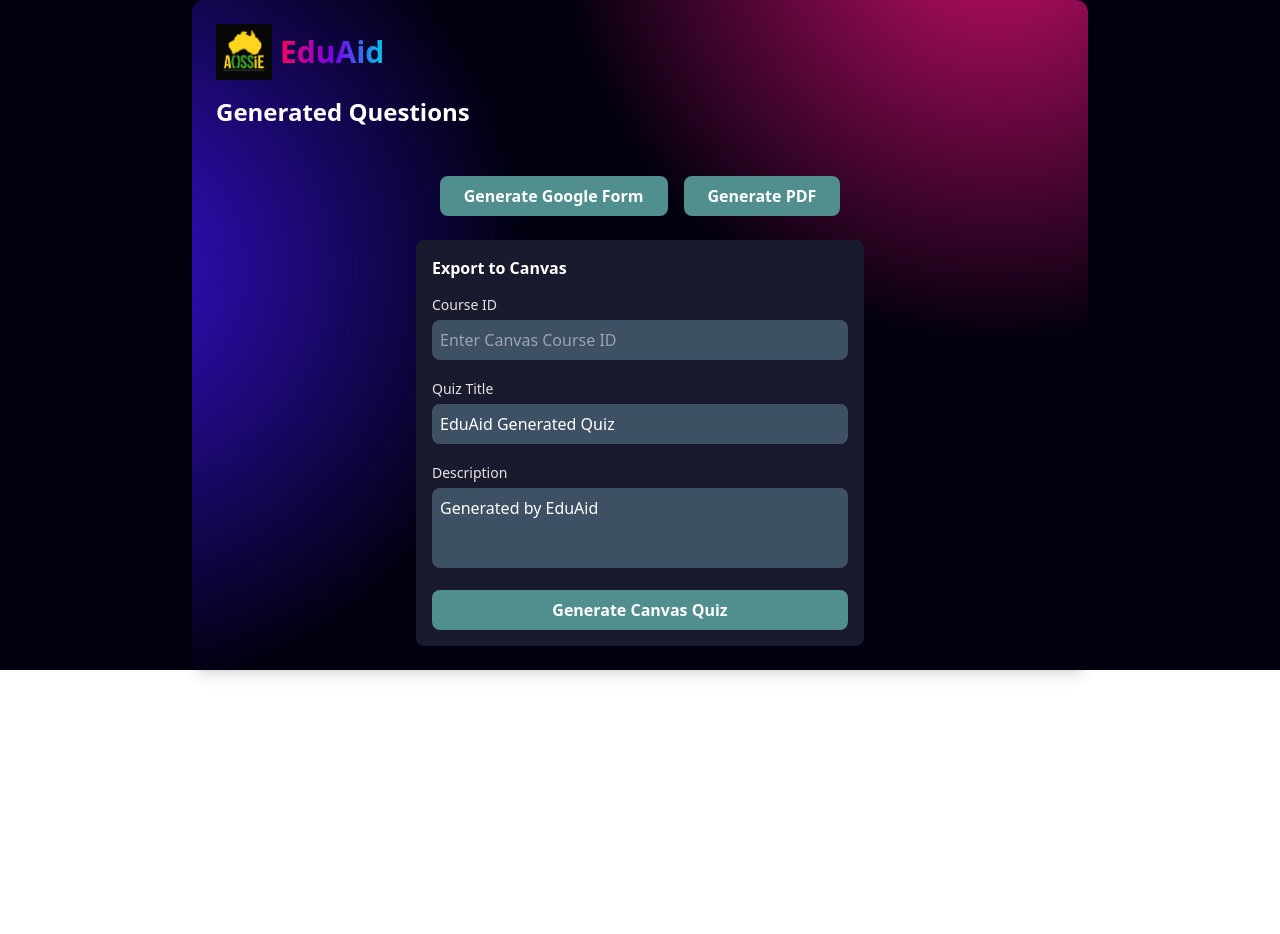
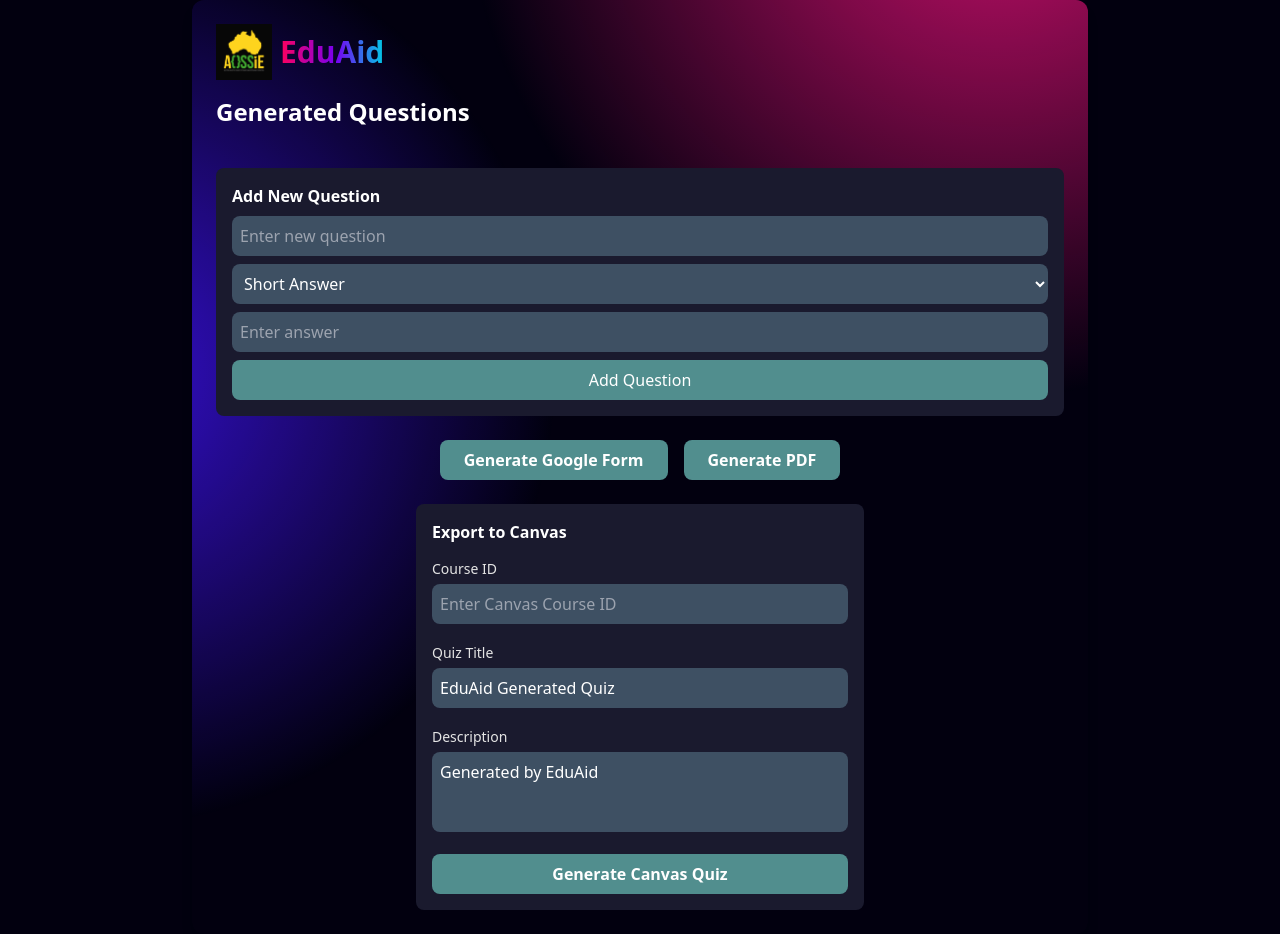
Before and after one commit to AOSSIE-Org/EduAid, a React (Create React App) app in the folder eduaid_web/: page /output in a window 1280 px wide. Before the commit the page ends 800 px from the top, so only its background shows below. Built offline with nearby package versions, Linux system fonts and the light colour scheme.

Commit message:
feat: Allow teachers to edit, add, and delete quiz questions

```diff
--- a/eduaid_web/src/pages/Output.jsx
+++ b/eduaid_web/src/pages/Output.jsx
@@ -6,6 +6,15 @@ import logoPNG from "../assets/aossie_logo_transparent.png";
 
 const Output = () => {
   const [qaPairs, setQaPairs] = useState([]);
+  const [editingIndex, setEditingIndex] = useState(null); // Track which question is being edited
+const [editedPairs, setEditedPairs] = useState([]); // Store edited versions of qaPairs
+const [newQuestion, setNewQuestion] = useState({
+  question: "",
+  question_type: "Short",
+  options: [],
+  answer: "",
+  context: "",
+});
   const [questionType, setQuestionType] = useState(
     localStorage.getItem("selectedQuestionType")
   );
@@ -112,8 +121,68 @@ const Output = () => {
       }
 
       setQaPairs(combinedQaPairs);
+      setEditedPairs([...combinedQaPairs]);
     }
   }, []);
+
+  const startEditing = (index) => {
+    setEditingIndex(index);
+  };
+
+  const saveEdit = (index) => {
+    setEditingIndex(null);
+    setQaPairs([...editedPairs]); // Sync qaPairs with editedPairs for export
+    localStorage.setItem("qaPairs", JSON.stringify(editedPairs)); // Update localStorage
+  };
+
+  const handleEditChange = (index, field, value) => {
+    const updatedPairs = [...editedPairs];
+    updatedPairs[index] = { ...updatedPairs[index], [field]: value };
+    setEditedPairs(updatedPairs);
+  };
+
+  const handleOptionChange = (index, optionIdx, value) => {
+    const updatedPairs = [...editedPairs];
+    const options = [...updatedPairs[index].options];
+    options[optionIdx] = value;
+    updatedPairs[index].options = options;
+    setEditedPairs(updatedPairs);
+  };
+
+  const deleteQuestion = (index) => {
+    const updatedPairs = editedPairs.filter((_, i) => i !== index);
+    setEditedPairs(updatedPairs);
+    setQaPairs(updatedPairs);
+    localStorage.setItem("qaPairs", JSON.stringify(updatedPairs));
+  };
+
+  const addOption = (index) => {
+    const updatedPairs = [...editedPairs];
+    updatedPairs[index].options = [...(updatedPairs[index].options || []), ""];
+    setEditedPairs(updatedPairs);
+  };
+
+  const removeOption = (index, optionIdx) => {
+    const updatedPairs = [...editedPairs];
+    updatedPairs[index].options = updatedPairs[index].options.filter((_, i) => i !== optionIdx);
+    setEditedPairs(updatedPairs);
+  };
+
+  const handleNewQuestionChange = (field, value) => {
+    setNewQuestion((prev) => ({ ...prev, [field]: value }));
+  };
+
+  const addNewQuestion = () => {
+    if (!newQuestion.question || !newQuestion.answer) {
+      alert("Please fill in the question and answer!");
+      return;
+    }
+    const updatedPairs = [...editedPairs, { ...newQuestion }];
+    setEditedPairs(updatedPairs);
+    setQaPairs(updatedPairs);
+    localStorage.setItem("qaPairs", JSON.stringify(updatedPairs));
+    setNewQuestion({ question: "", question_type: "Short", options: [], answer: "", context: "" });
+  };
 
   const generateGoogleForm = async () => {
     const response = await fetch(
@@ -420,11 +489,69 @@ const Output = () => {
 
         {/* Questions List */}
         <div className="flex-1 overflow-y-auto scrollbar-thin scrollbar-thumb-gray-700 scrollbar-track-gray-900">
-          {qaPairs.map((qaPair, index) => {
-            const combinedOptions = qaPair.options ? [...qaPair.options, qaPair.answer] : [qaPair.answer];
-            const shuffledOptions = shuffleArray(combinedOptions);
-            return (
+  {editedPairs.map((qaPair, index) => (
     <div key={index} className="bg-[#d9d9d90d] border border-gray-800 rounded-lg p-4 mb-3">
+      {editingIndex === index ? (
+        <div className="space-y-2">
+          <input
+            type="text"
+            value={qaPair.question}
+            onChange={(e) => handleEditChange(index, "question", e.target.value)}
+            className="w-full bg-[#3e5063] text-white rounded-lg p-2 outline-none focus:ring-2 focus:ring-[#518E8E]"
+            placeholder="Edit question"
+          />
+          <select
+            value={qaPair.question_type}
+            onChange={(e) => handleEditChange(index, "question_type", e.target.value)}
+            className="bg-[#3e5063] text-white rounded-lg p-2 outline-none"
+          >
+            <option value="Short">Short Answer</option>
+            <option value="MCQ">Multiple Choice</option>
+            <option value="Boolean">Boolean</option>
+          </select>
+          {qaPair.question_type === "MCQ" && (
+            <div className="space-y-1">
+              {qaPair.options.map((option, optionIdx) => (
+                <div key={optionIdx} className="flex gap-2">
+                  <input
+                    type="text"
+                    value={option}
+                    onChange={(e) => handleOptionChange(index, optionIdx, e.target.value)}
+                    className="w-full bg-[#3e5063] text-white rounded-lg p-2 outline-none focus:ring-2 focus:ring-[#518E8E]"
+                    placeholder={`Option ${optionIdx + 1}`}
+                  />
+                  <button
+                    onClick={() => removeOption(index, optionIdx)}
+                    className="text-red-400 hover:text-red-600"
+                  >
+                    ✕
+                  </button>
+                </div>
+              ))}
+              <button
+                onClick={() => addOption(index)}
+                className="text-[#00CBE7] text-sm hover:underline"
+              >
+                + Add Option
+              </button>
+            </div>
+          )}
+          <input
+            type="text"
+            value={qaPair.answer}
+            onChange={(e) => handleEditChange(index, "answer", e.target.value)}
+            className="w-full bg-[#3e5063] text-white rounded-lg p-2 outline-none focus:ring-2 focus:ring-[#518E8E]"
+            placeholder="Edit answer"
+          />
+          <button
+            onClick={() => saveEdit(index)}
+            className="bg-[#518E8E] text-white px-4 py-1 rounded-lg hover:bg-[#3e706e] transition-colors"
+          >
+            Save
+          </button>
+        </div>
+      ) : (
+        <>
           <p className="text-[#E4E4E4] text-sm">Question {index + 1}</p>
           <p className="text-[#FFF4F4] text-lg my-1">{qaPair.question}</p>
           {qaPair.question_type !== "Boolean" && (
@@ -433,7 +560,7 @@ const Output = () => {
               <p className="text-[#FFF4F4] text-base">{qaPair.answer}</p>
               {qaPair.options && qaPair.options.length > 0 && (
                 <div className="mt-2">
-                        {shuffledOptions.map((option, idx) => (
+                  {qaPair.options.map((option, idx) => (
                     <p key={idx} className="text-[#FFF4F4] text-base">
                       <span className="text-[#E4E4E4] text-sm">Option {idx + 1}: </span>{option}
                     </p>
@@ -442,9 +569,92 @@ const Output = () => {
               )}
             </>
           )}
+          <div className="flex gap-4 mt-2">
+            <button
+              onClick={() => startEditing(index)}
+              className="text-[#00CBE7] text-sm hover:underline"
+            >
+              Edit
+            </button>
+            <button
+              onClick={() => deleteQuestion(index)}
+              className="text-red-400 text-sm hover:underline"
+            >
+              Delete
+            </button>
           </div>
-            );
-          })}
+        </>
+      )}
+    </div>
+  ))}
+</div>
+<div className="bg-[#1a1a2e] p-4 rounded-lg mt-4">
+  <h3 className="text-white font-semibold mb-2">Add New Question</h3>
+  <div className="space-y-2">
+    <input
+      type="text"
+      value={newQuestion.question}
+      onChange={(e) => handleNewQuestionChange("question", e.target.value)}
+      className="w-full bg-[#3e5063] text-white rounded-lg p-2 outline-none focus:ring-2 focus:ring-[#518E8E]"
+      placeholder="Enter new question"
+    />
+    <select
+      value={newQuestion.question_type}
+      onChange={(e) => handleNewQuestionChange("question_type", e.target.value)}
+      className="w-full bg-[#3e5063] text-white rounded-lg p-2 outline-none"
+    >
+      <option value="Short">Short Answer</option>
+      <option value="MCQ">Multiple Choice</option>
+      <option value="Boolean">Boolean</option>
+    </select>
+    {newQuestion.question_type === "MCQ" && (
+      <div className="space-y-1">
+        {newQuestion.options.map((option, idx) => (
+          <div key={idx} className="flex gap-2">
+            <input
+              type="text"
+              value={option}
+              onChange={(e) => {
+                const updatedOptions = [...newQuestion.options];
+                updatedOptions[idx] = e.target.value;
+                setNewQuestion((prev) => ({ ...prev, options: updatedOptions }));
+              }}
+              className="w-full bg-[#3e5063] text-white rounded-lg p-2 outline-none focus:ring-2 focus:ring-[#518E8E]"
+              placeholder={`Option ${idx + 1}`}
+            />
+            <button
+              onClick={() => {
+                const updatedOptions = newQuestion.options.filter((_, i) => i !== idx);
+                setNewQuestion((prev) => ({ ...prev, options: updatedOptions }));
+              }}
+              className="text-red-400 hover:text-red-600"
+            >
+              ✕
+            </button>
+          </div>
+        ))}
+        <button
+          onClick={() => setNewQuestion((prev) => ({ ...prev, options: [...prev.options, ""] }))}
+          className="text-[#00CBE7] text-sm hover:underline"
+        >
+          + Add Option
+        </button>
+      </div>
+    )}
+    <input
+      type="text"
+      value={newQuestion.answer}
+      onChange={(e) => handleNewQuestionChange("answer", e.target.value)}
+      className="w-full bg-[#3e5063] text-white rounded-lg p-2 outline-none focus:ring-2 focus:ring-[#518E8E]"
+      placeholder="Enter answer"
+    />
+    <button
+      onClick={addNewQuestion}
+      className="w-full bg-[#518E8E] text-white px-4 py-2 rounded-lg hover:bg-[#3e706e] transition-colors"
+    >
+      Add Question
+    </button>
+  </div>
 </div>
 
         {/* Action Buttons */}
```
Lines whose indentation alone changed are shown as unchanged.
